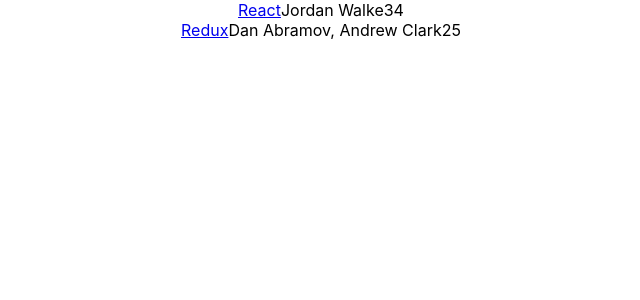
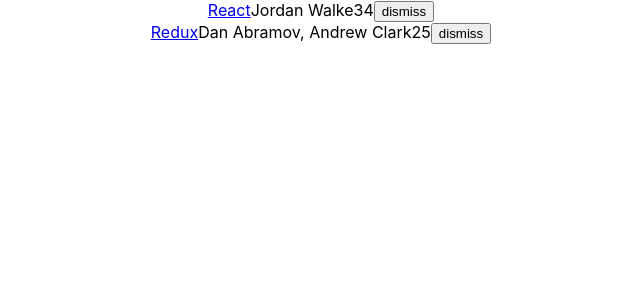
Before and after one commit to RimChoi/road-to-react, a React (Create React App) app: page / in a window 1280 px wide. Shown: the top 300 px of the page, without its empty margins (319-959 px from the left). Built offline with nearby package versions, Linux system fonts and the light colour scheme.

Commit message:
2.3 단방향 데이터 흐름(unidrectional data flow)

```diff
--- a/src/App.js
+++ b/src/App.js
@@ -30,8 +30,25 @@
   constructor(props) {
     super(props);
     this.state = {
-      list: list,
-    }
+      // ES6에서는 객체 프로퍼티 이름과 변수 이름이 같다면, 하나로 축약해 정의합니다.
+      list,
+    };
+    /**
+     * 이 함수는 클래스에 바인딩되어 있으므로 클래스 메서드입니다.
+     * 따라서 onDismiss()가 아니라 this.onDismiss()로 접근합니다.
+     * this 객체는 클래스 인스턴스입니다.
+     */
+    this.onDismiss = this.onDismiss.bind(this);
+  }
+
+  onDismiss(id) {
+    // function isNotId(item) {
+    //   return item.objectID !== id;
+    // }
+
+    const isNotId = item => item.objectID !== id;
+    const updateList = this.state.list.filter(isNotId);
+    this.setState({ list: updateList });
   }
 
   render() {
@@ -47,6 +64,14 @@
             <span>{item.author}</span>
             <span>{item.num_comments}</span>
             <span>{item.points}</span>
+            <span>
+              <button
+                onClick={() => this.onDismiss(item.objectID)}
+                type="button"
+              >
+                dismiss
+              </button>
+            </span>
           </div>
         )}
       </div>
```
